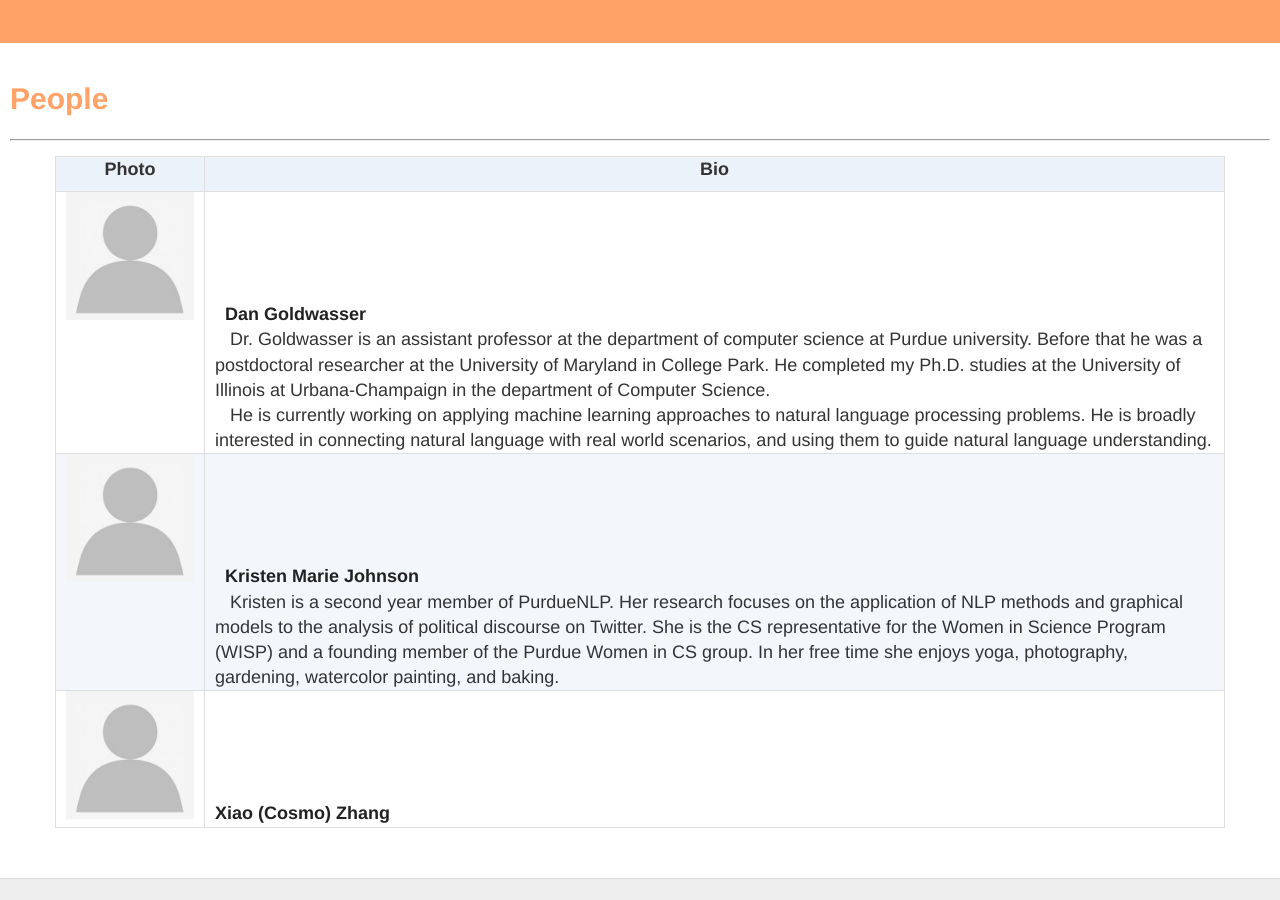
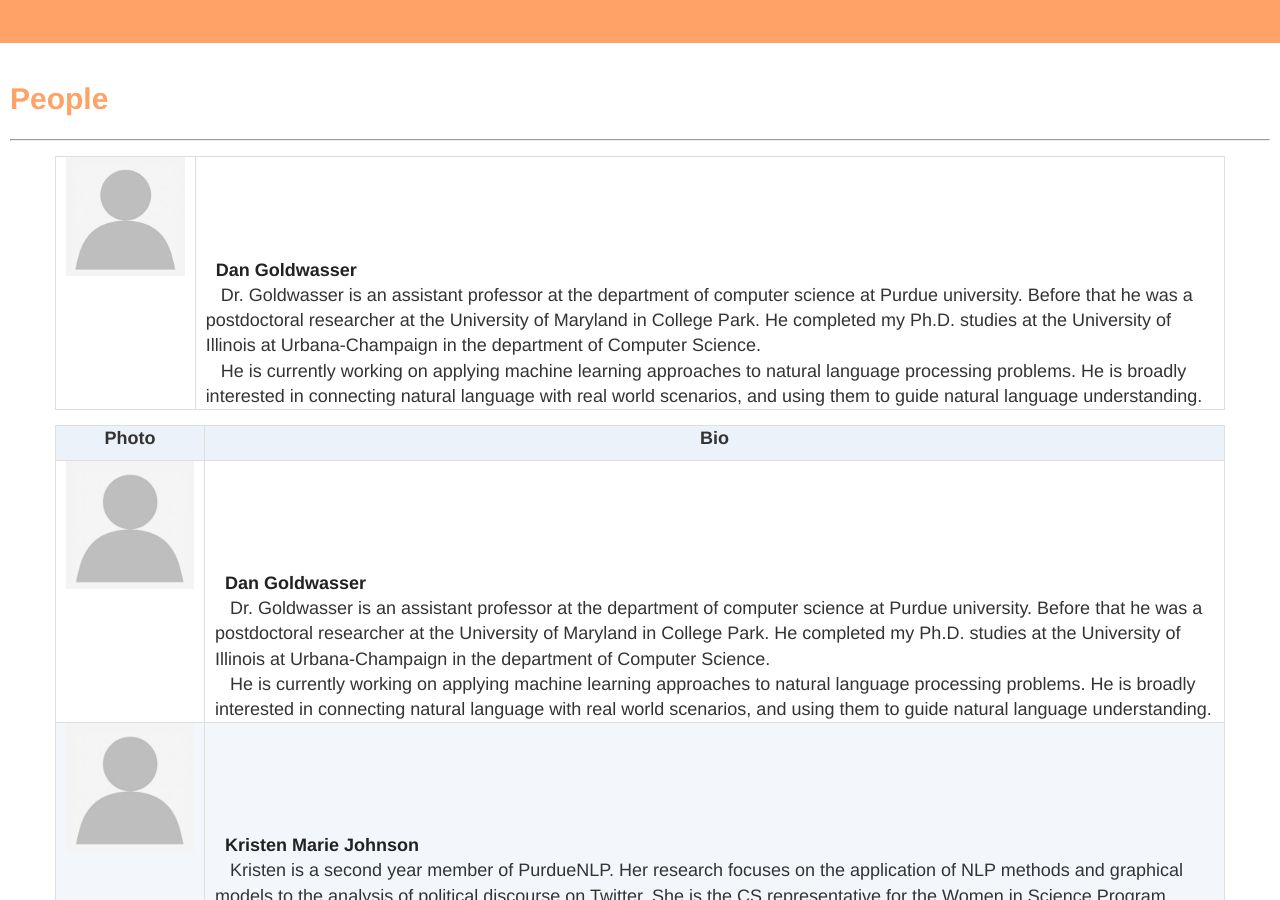
Before and after one commit to purduenlp/purduenlp.github.io, a Jekyll site: the page built from people.md, in a window 1280 px wide and 900 px high, scrolled down 600 px. Built offline with Jekyll 4.4.1, drawn with Linux system fonts in a browser that asks for light colours; nearby versions of some CDN libraries.

Commit message:
people modified 19

```diff
--- a/people.md
+++ b/people.md
@@ -6,8 +6,10 @@ permalink: /people/
 
 ---
 
+![alt text](/images/person-place-holder.jpg) | &nbsp;&nbsp;[**Dan Goldwasser**](http://dan-goldwasser.com/) <br> &nbsp;&nbsp; Dr. Goldwasser is an assistant professor at the department of computer science at Purdue university. Before that he was a postdoctoral researcher at the University of Maryland in College Park. He completed my Ph.D. studies at the University of Illinois at Urbana-Champaign in the department of Computer Science. <br> &nbsp;&nbsp; He is currently working on applying machine learning approaches to natural language processing problems. He is broadly interested in connecting natural language with real world scenarios, and using them to guide natural language understanding.
+
 | Photo | Bio |
-| :----------: | :------------ |
+| :---------- | :------------ |
 | ![alt text](/images/person-place-holder.jpg) | &nbsp;&nbsp;[**Dan Goldwasser**](http://dan-goldwasser.com/) <br> &nbsp;&nbsp; Dr. Goldwasser is an assistant professor at the department of computer science at Purdue university. Before that he was a postdoctoral researcher at the University of Maryland in College Park. He completed my Ph.D. studies at the University of Illinois at Urbana-Champaign in the department of Computer Science. <br> &nbsp;&nbsp; He is currently working on applying machine learning approaches to natural language processing problems. He is broadly interested in connecting natural language with real world scenarios, and using them to guide natural language understanding. |
 | ![alt text](/images/person-place-holder.jpg) | &nbsp;&nbsp;[**Kristen Marie Johnson**](https://www.cs.purdue.edu/homes/john1187/) <br> &nbsp;&nbsp; Kristen is a second year member of PurdueNLP. Her research focuses on the application of NLP methods and graphical models to the analysis of political discourse on Twitter. She is the CS representative for the Women in Science Program (WISP) and a founding member of the Purdue Women in CS group. In her free time she enjoys yoga, photography, gardening, watercolor painting, and baking.|
-| ![alt text](/images/person-place-holder.jpg) | [**Xiao (Cosmo) Zhang**](https://www.cs.purdue.edu/homes/zhang923/) <br> |
+| ![alt text](/images/person-place-holder.jpg) | &nbsp;&nbsp;[**Xiao (Cosmo) Zhang**](https://www.cs.purdue.edu/homes/zhang923/) <br> |
```
